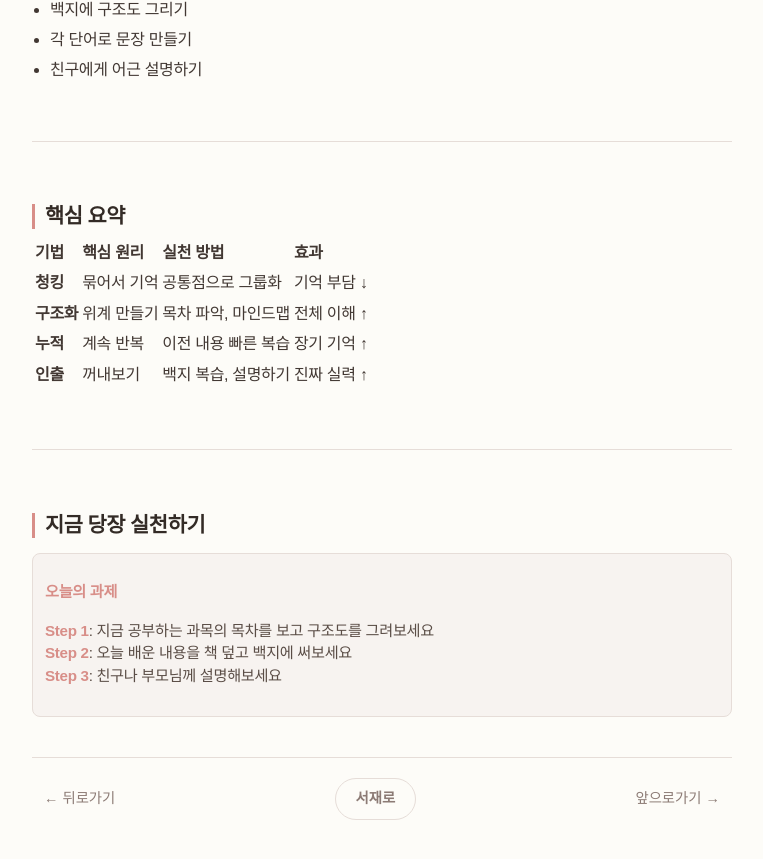
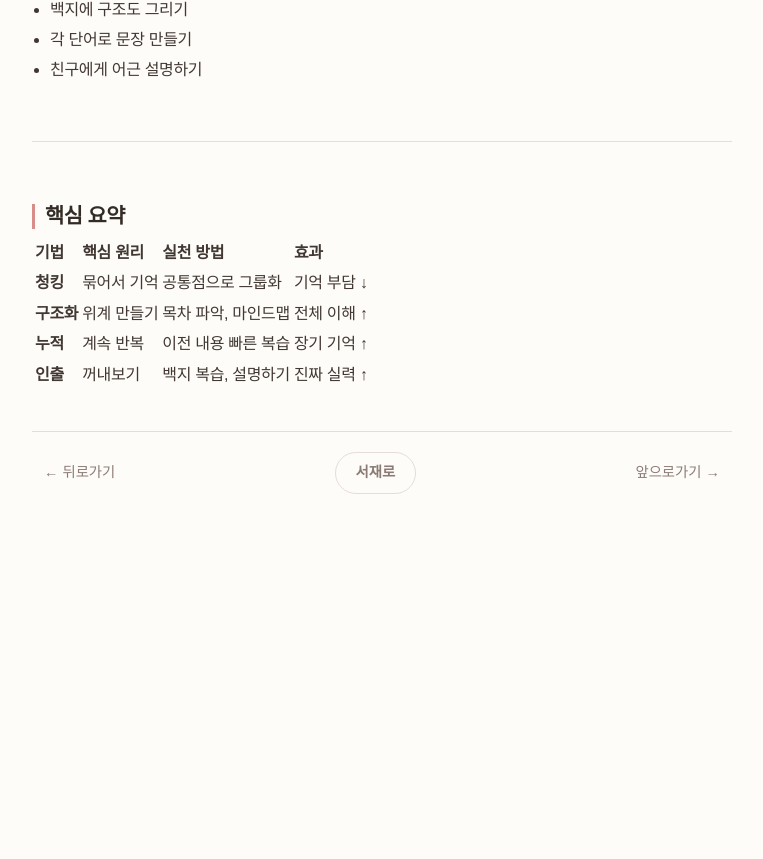
Before and after one commit to somath-edu/somath-edu.github.io, a Jekyll site: the page built from library/entropy-ch6.md, in a window 1280 px wide and 900 px high, scrolled down 11323 px. Shown: the top 859 px of the window, without its empty margins (258-1021 px from the left). Built offline with Jekyll 4.4.1, drawn with Linux system fonts in a browser that asks for light colours; some web fonts are replaced; after the commit the page ends 11897 px from its top, so only the background shows below that.

Commit message:
Update entropy-ch6.md

```diff
--- a/library/entropy-ch6.md
+++ b/library/entropy-ch6.md
@@ -301,15 +301,3 @@ next_link: /entropy-ch7.html
 | **구조화** | 위계 만들기 | 목차 파악, 마인드맵 | 전체 이해 ↑ |
 | **누적** | 계속 반복 | 이전 내용 빠른 복습 | 장기 기억 ↑ |
 | **인출** | 꺼내보기 | 백지 복습, 설명하기 | 진짜 실력 ↑ |
-
-<br>
-<hr>
-<br>
-
-## 지금 당장 실천하기
-
-> **오늘의 과제**
->
-> **Step 1**: 지금 공부하는 과목의 목차를 보고 구조도를 그려보세요<br>
-> **Step 2**: 오늘 배운 내용을 책 덮고 백지에 써보세요<br>
-> **Step 3**: 친구나 부모님께 설명해보세요
```
